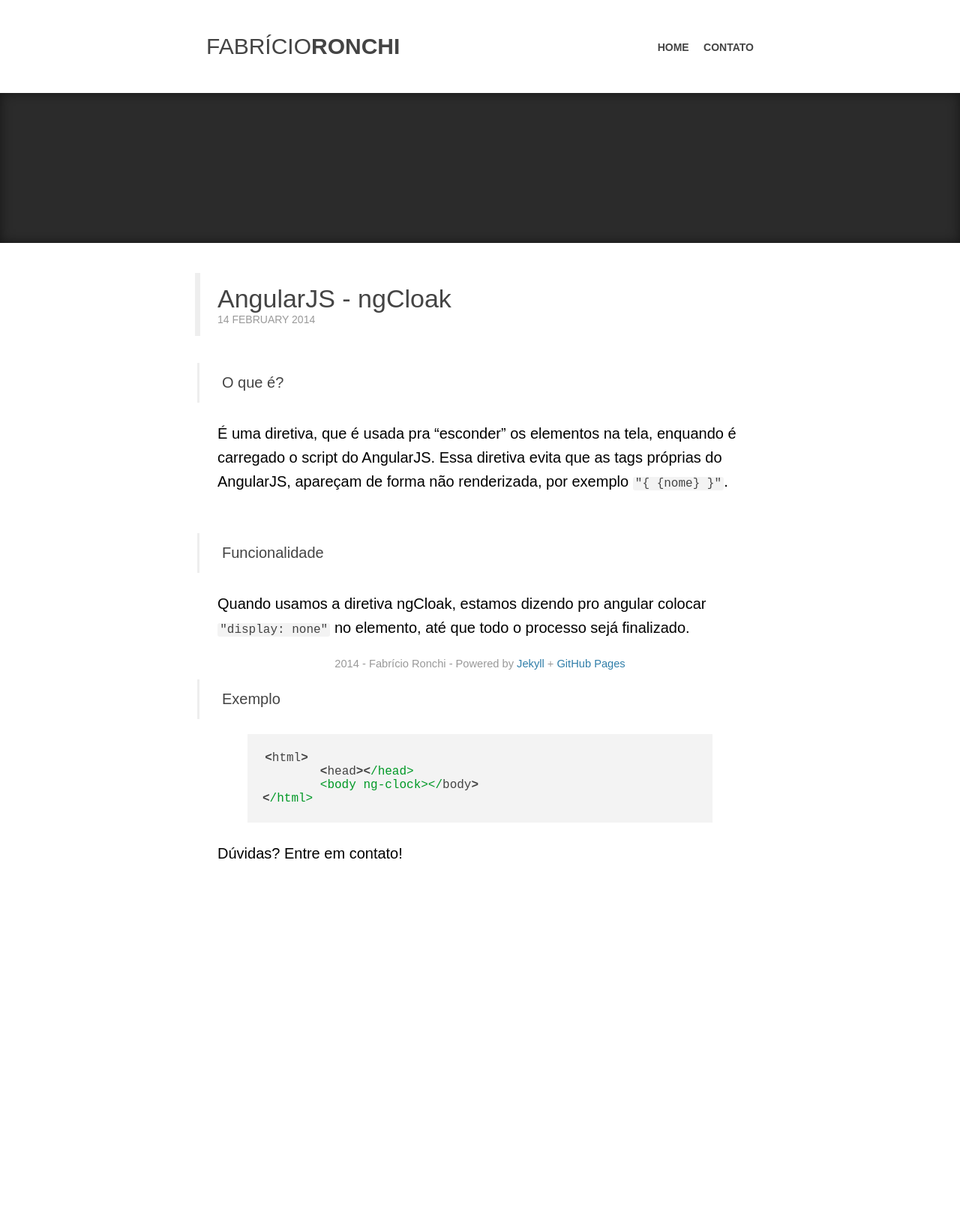
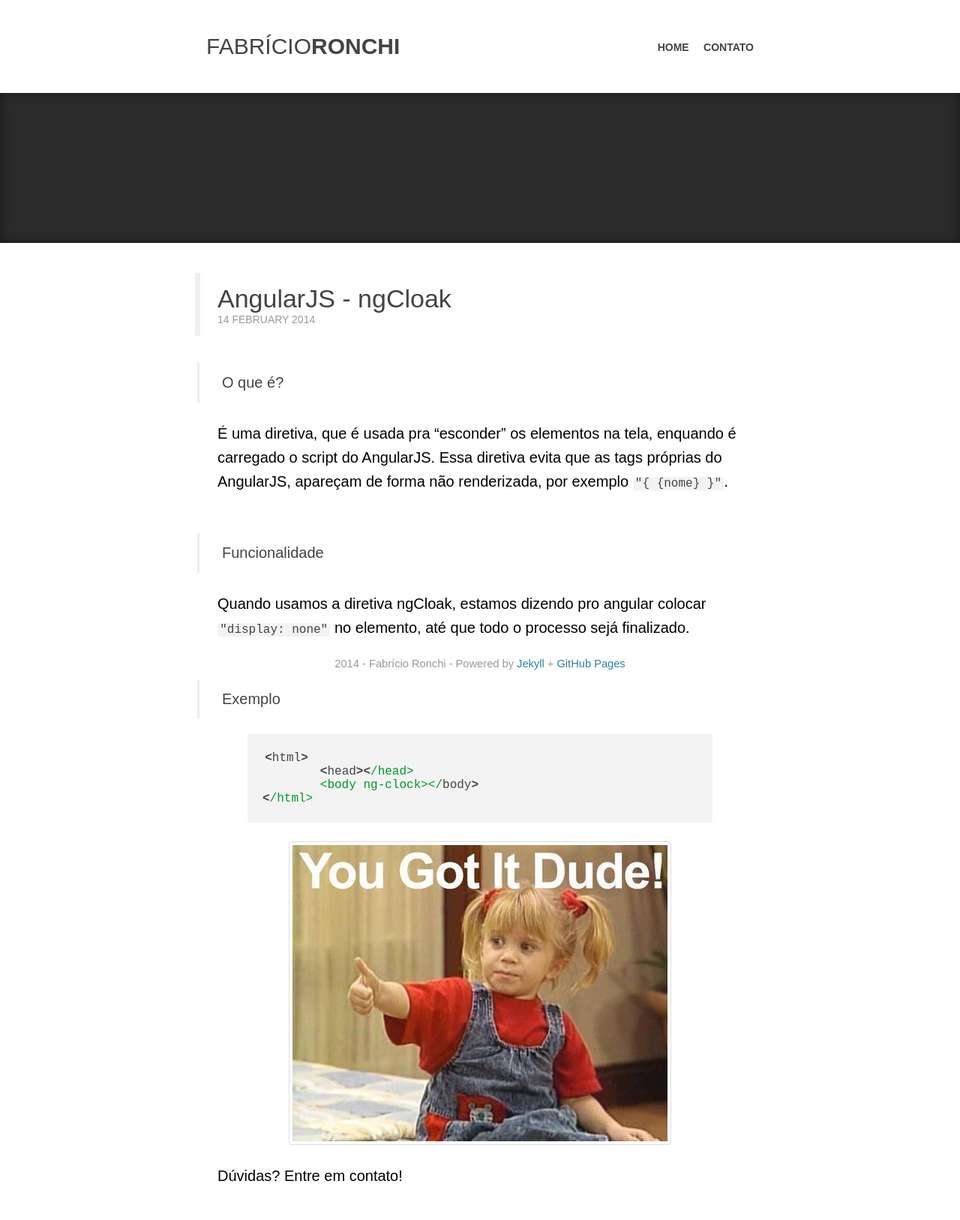
Before and after one commit to fabriciomrkonell/fabriciomrkonell, a Jekyll site: the page built from _posts/2014-02-14-ng-cloak.markdown, in a window 1280 px wide. Shown: the whole page at 75% size. Built offline with Jekyll 4.4.1, drawn with Linux system fonts in a browser that asks for light colours; some web fonts are replaced; Markdown is read by kramdown in place of the engine named in the settings; comment, search, counter and statistics services are not loaded; before the commit the page ends 1197 px from its top, so only the background shows below that.

Commit message:
Novo Post - ngCloak img

```diff
--- a/_posts/2014-02-14-ng-cloak.markdown
+++ b/_posts/2014-02-14-ng-cloak.markdown
@@ -19,6 +19,6 @@ Quando usamos a diretiva ngCloak, estamos dizendo pro angular colocar <code>"dis
 </html>
 {% endhighlight %}
 
-
+<img src="/img/posts/belezacara.jpg" />
 
 Dúvidas? Entre em contato!
```
Also changed, not shown: img/posts/belezacara.jpg (added).
